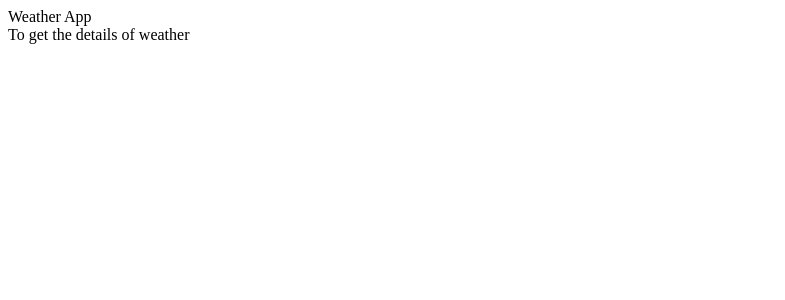
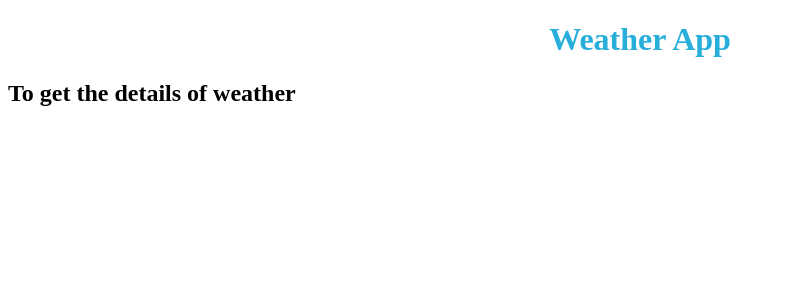
Before and after one commit to pk643/Getting-Started-with-React---Render-React-Component, a React app: page / in a window 1280 px wide. Shown: the top 300 px of the page, without its empty margins (0-785 px from the left). Built offline with nearby package versions, Linux system fonts and the light colour scheme.

Commit message:
edited index

```diff
--- a/src/index.js
+++ b/src/index.js
@@ -6,8 +6,8 @@ import App from "./components/App";
 
 ReactDOM.render(
     <React.Fragment>
-        <div data-ns-test="project-name">Weather App</div>
-<div data-ns-tset="project-description">To get the details of weather</div>
+        <h1 data-ns-test="project-name">Weather App</h1>
+<h2 data-ns-tset="project-description">To get the details of weather</h2>
     </React.Fragment>,
 
     document.getElementById("root")
```
